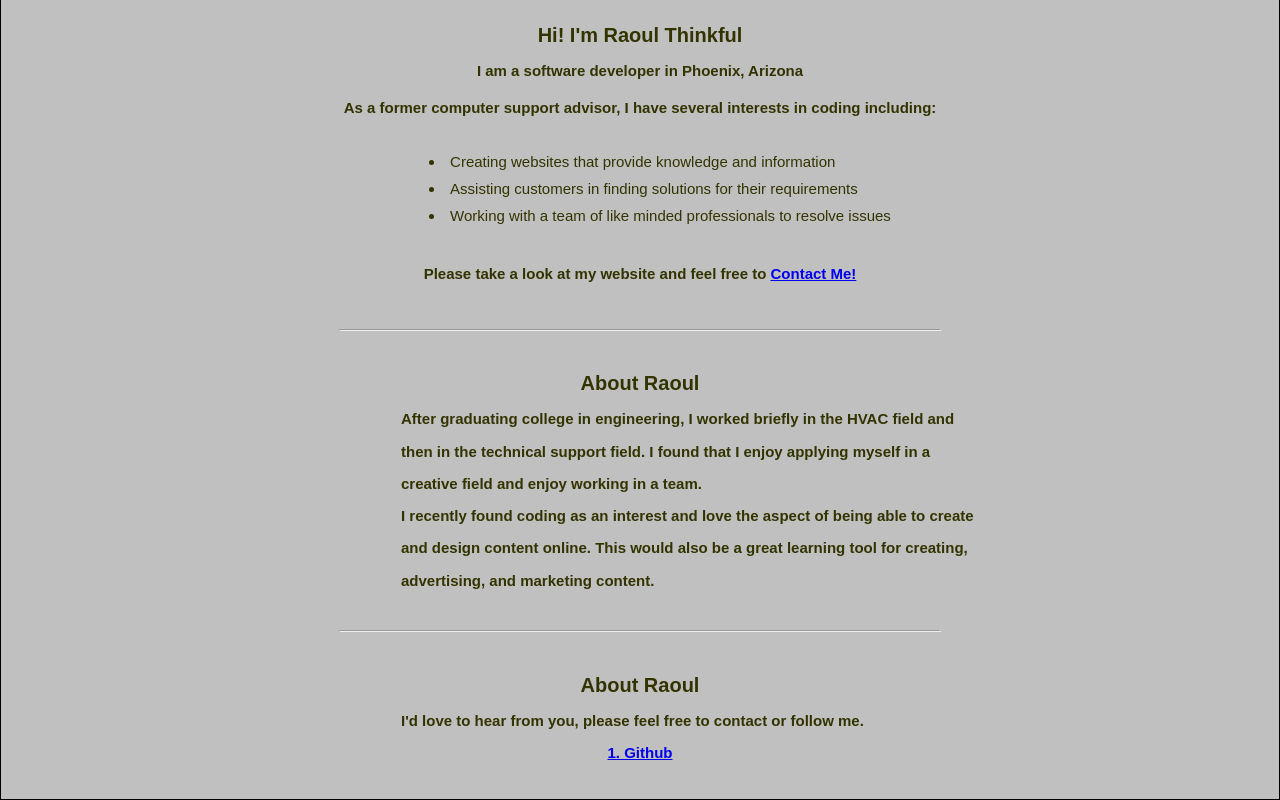
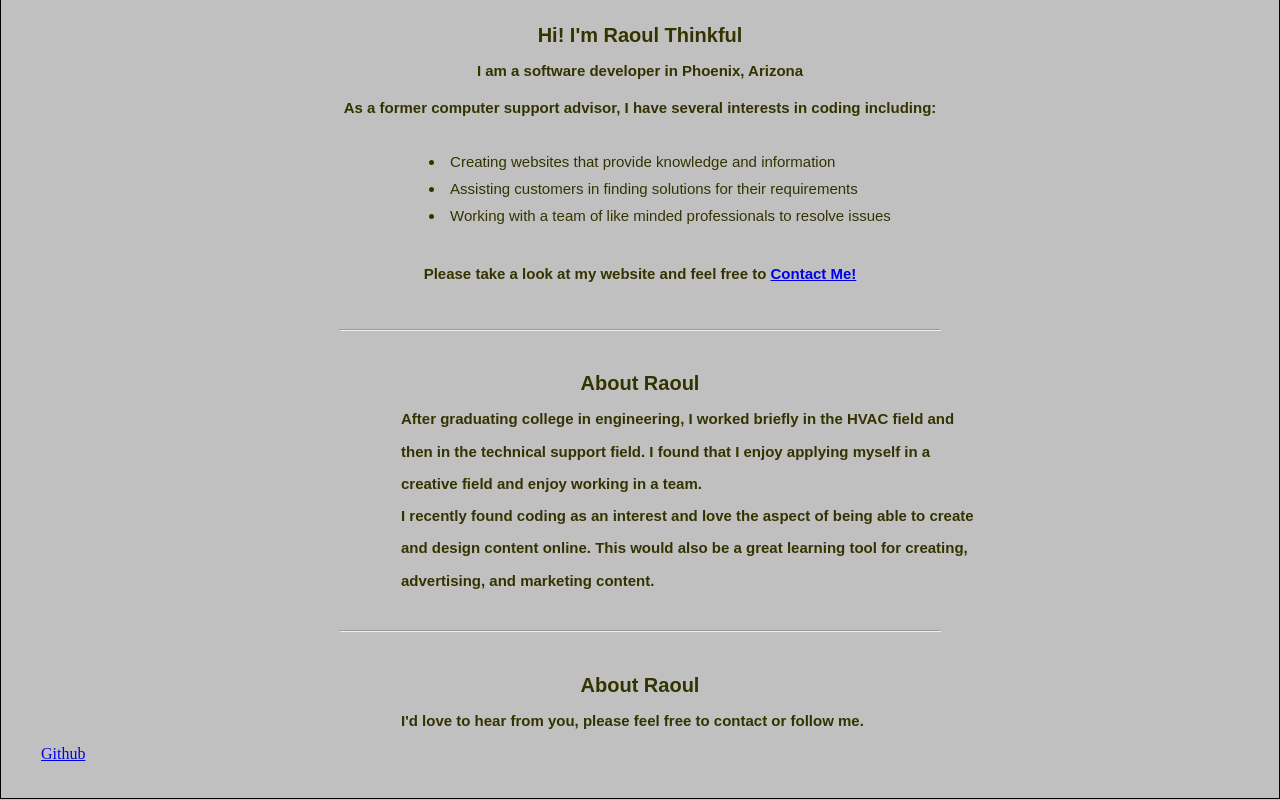
Before and after one commit to RaySTimo/RaySTimo.github.io, a plain HTML site: page index.html in a window 1280 px wide. Shown: the part 642-1442 px from the top of the page. Drawn offline with nearby package versions, Linux system fonts and the light colour scheme; a web font is replaced by a local one.

Commit message:
Update index.html

```diff
--- a/index.html
+++ b/index.html
@@ -61,5 +61,5 @@
 	<h3>About Raoul</h3>
 
 <p>      I'd love to hear from you, please feel free to contact or follow me. </p>
-   <h4>  <a href="https://raystimo.github.io/">1. Github</a> </h4>
+   <ol>  <a href="https://raystimo.github.io/">Github</a> </ol>
 	&nbsp
```
